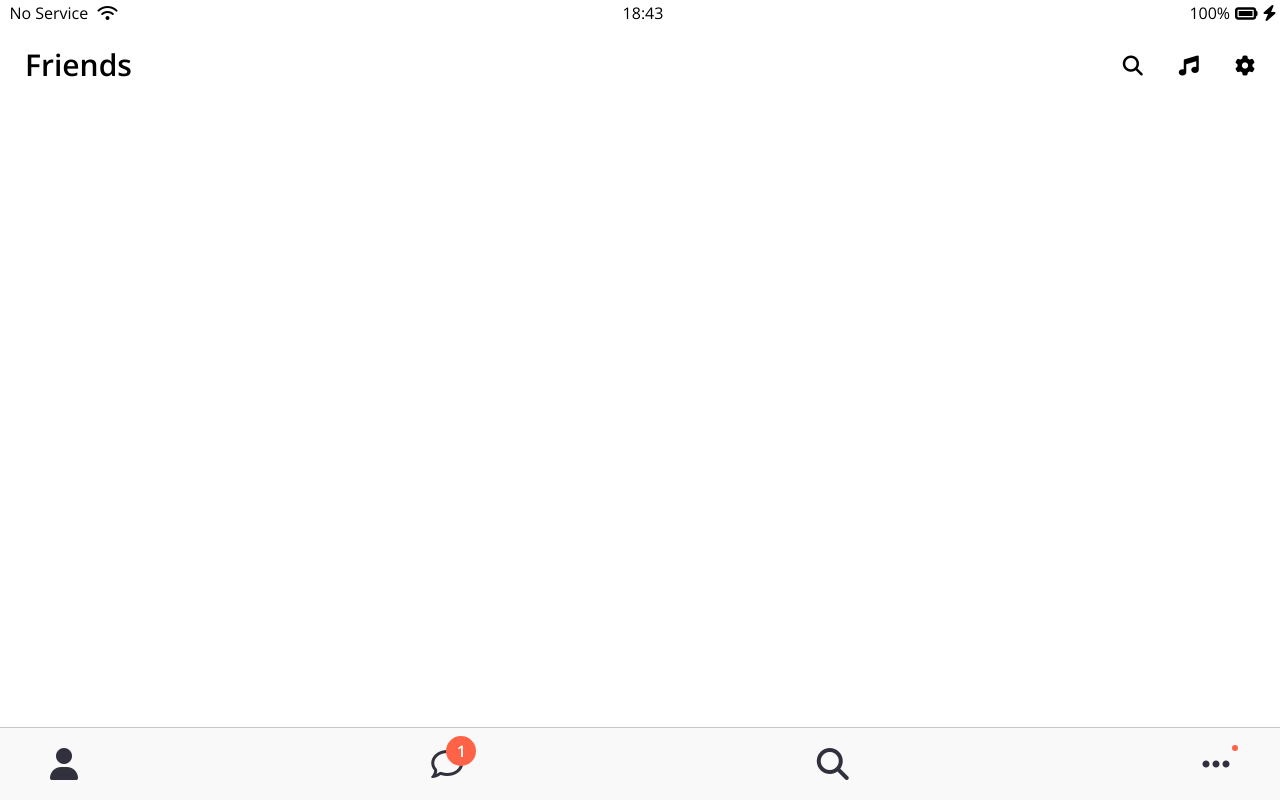
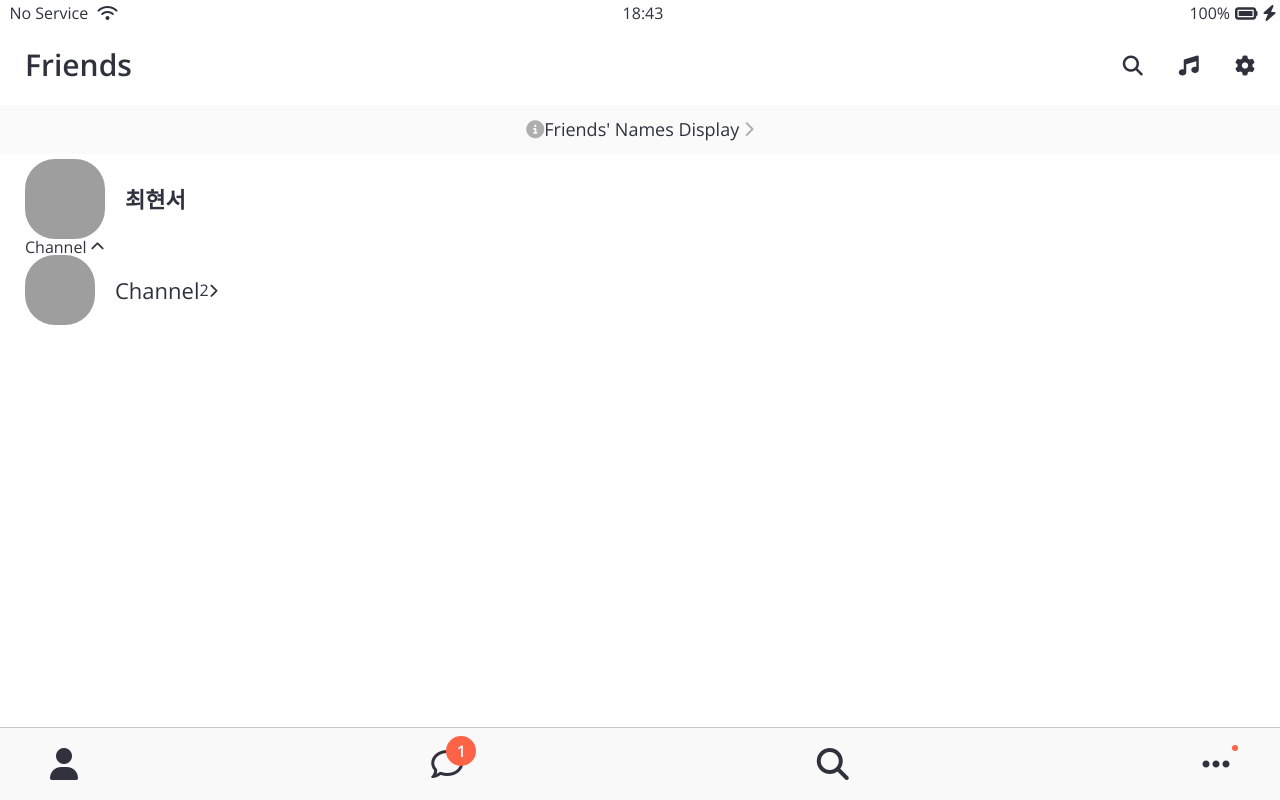
Before and after one commit to Namun7/kokoa-clone-2020, a plain HTML site: page friends.html in a window 1280 px wide. Drawn offline with nearby package versions, Linux system fonts and the light colour scheme; grey boxes are pictures that could not be loaded.

Commit message:
user-component friends profile

```diff
--- a/css/components/screen-header.css
+++ b/css/components/screen-header.css
@@ -2,7 +2,7 @@
   display: flex;
   justify-content: space-between;
   align-items: center;
-  padding: 25px;
+  padding: var(--horizontal-space);
   padding-top: 50px;
 }
 .screen-header__title {
--- /dev/null
+++ b/css/components/user-component.css
@@ -0,0 +1,33 @@
+.user-component,
+.user-component__column:first-child {
+  display: flex;
+  align-items: center;
+}
+.user-component__avatar {
+  width: 70px;
+  height: 70px;
+  border-radius: 30px;
+  margin-right: 20px;
+}
+.user-component__avatar--xl {
+  width: 80px;
+  height: 80px;
+}
+.user-component__avatar--sm {
+  width: 60px;
+  height: 60px;
+  border-radius: 205x;
+}
+
+.user-component__title {
+  font-weight: 600;
+  font-size: 22px;
+}
+.user-component__subtitle {
+  margin-top: 8px;
+  font-size: 17px;
+  color: rgba(0, 0, 0, 0.5);
+}
+.user-component__title--not-bolt {
+  font-weight: 400;
+}
--- a/css/screens/friends.css
+++ b/css/screens/friends.css
@@ -0,0 +1,15 @@
+#friends-display-link {
+  text-align: center;
+  display: block;
+  background-color: #fafafa;
+  padding: 15px 0px;
+  font-size: 18px;
+  margin-bottom: 5px;
+}
+
+#friends-display-link i {
+  color: rgba(0, 0, 0, 0.3);
+}
+.friends-screen {
+  padding: 0px var(--horizontal-space);
+}
--- a/css/styles.css
+++ b/css/styles.css
@@ -7,9 +7,12 @@
 @import "components/status-bar.css";
 @import "components/nav-bar.css";
 @import "components/screen-header.css";
+@import "components/user-component.css";
 /* Screens */
 @import "screens/login.css";
+@import "screens/friends.css";
 
 body {
+  color: #30313d;
   font-family: "Open Sans", sans-serif;
 }
--- a/css/variables.css
+++ b/css/variables.css
@@ -1,3 +1,4 @@
 :root {
   --yellow: #fae005;
+  --horizontal-space: 25px;
 }
--- a/friends.html
+++ b/friends.html
@@ -31,6 +31,48 @@
         <span><i class="fas fa-cog fa-lg"></i></span>
       </div>
     </header>
+
+    <a id="friends-display-link"
+      ><i class="fas fa-info-circle"></i>Friends' Names Display
+      <i class="fas fa-chevron-right fa-sm"></i>
+    </a>
+
+    <main class="friends-screen">
+      <div class="user-component">
+        <div class="user-component__column">
+          <img
+            src="screenshots/profile.jpg"
+            class="user-component__avatar user-component__avatar--xl"
+          />
+          <div class="user-component__text">
+            <h4 class="user-component__title">최현서</h4>
+            <!-- <h6 class="user-component__subtitle">hello i'm hyun seo</h6> -->
+          </div>
+        </div>
+        <div class="user-component__column"></div>
+      </div>
+      <div class="friends-screen__channel">
+        <div class="friends-screen__channel-header"></div>
+        <span>Channel</span>
+        <i class="fas fa-chevron-up fa-sm"></i>
+      </div>
+      <div class="user-component">
+        <div class="user-component__column">
+          <img
+            src="screenshots/profile.jpg"
+            class="user-component__avatar user-component__avatar--xm"
+          />
+          <div class="user-component__text">
+            <h4 class="user-component__title user-component__title--not-bolt">
+              Channel
+            </h4>
+          </div>
+        </div>
+        <div class="user-component__column"></div>
+        <span>2</span>
+        <i class="fas fa-chevron-right fa-sm"></i>
+      </div>
+    </main>
 
     <nav class="nav">
       <ul class="nav__list">
```
Also changed, not shown: index.html (+1 -1 lines), 1 other file.
